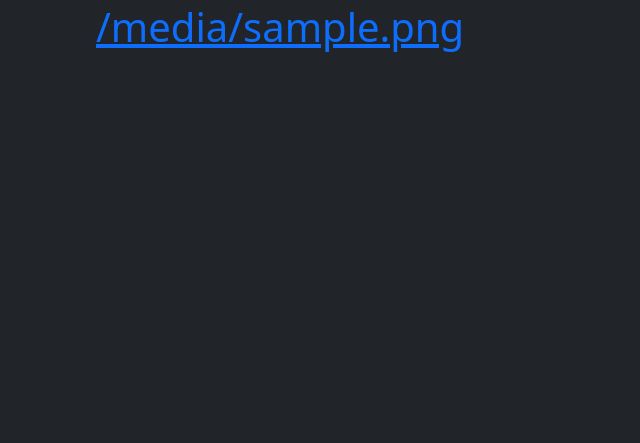
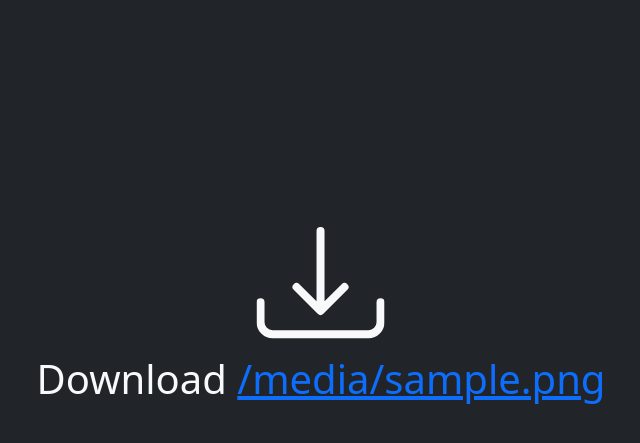
Before and after one commit to Scaffus/AudioBook-Web, a Flask app: template templates/done.html in a window 1280 px wide. Shown: the part 53-496 px from the top of the page, without its empty margins (319-959 px from the left). Run offline with Flask 2, Linux system fonts and the light colour scheme; the template is opened without the code that fills it: most values are stand-ins (such as "Sample title", 1, 10 or a date in 2020).

Commit message:
Update done.html

```diff
--- a/templates/done.html
+++ b/templates/done.html
@@ -2,9 +2,17 @@
 
 {% block body %}
 
-<h1>
-    Done !
-    Download <a href="download/{{ file }}">{{ file }}</a>
-</h1>
+<div class="position-absolute top-50 start-50 translate-middle">
+    <svg xmlns="http://www.w3.org/2000/svg" width="128" height="128" fill="currentColor" class="bi bi-download text-light position-absolute top-0 start-50 translate-middle" viewBox="0 0 16 16">
+        <path d="M.5 9.9a.5.5 0 0 1 .5.5v2.5a1 1 0 0 0 1 1h12a1 1 0 0 0 1-1v-2.5a.5.5 0 0 1 1 0v2.5a2 2 0 0 1-2 2H2a2 2 0 0 1-2-2v-2.5a.5.5 0 0 1 .5-.5z"/>
+        <path d="M7.646 11.854a.5.5 0 0 0 .708 0l3-3a.5.5 0 0 0-.708-.708L8.5 10.293V1.5a.5.5 0 0 0-1 0v8.793L5.354 8.146a.5.5 0 1 0-.708.708l3 3z"/>
+    </svg>
+    <br>
+    <br>
+    <br>
+    <h1 class="text-light">
+        Download <a href="download/{{ file }}">{{ file }}</a>
+    </h1>
+</div>
 
 {% endblock %}
```
